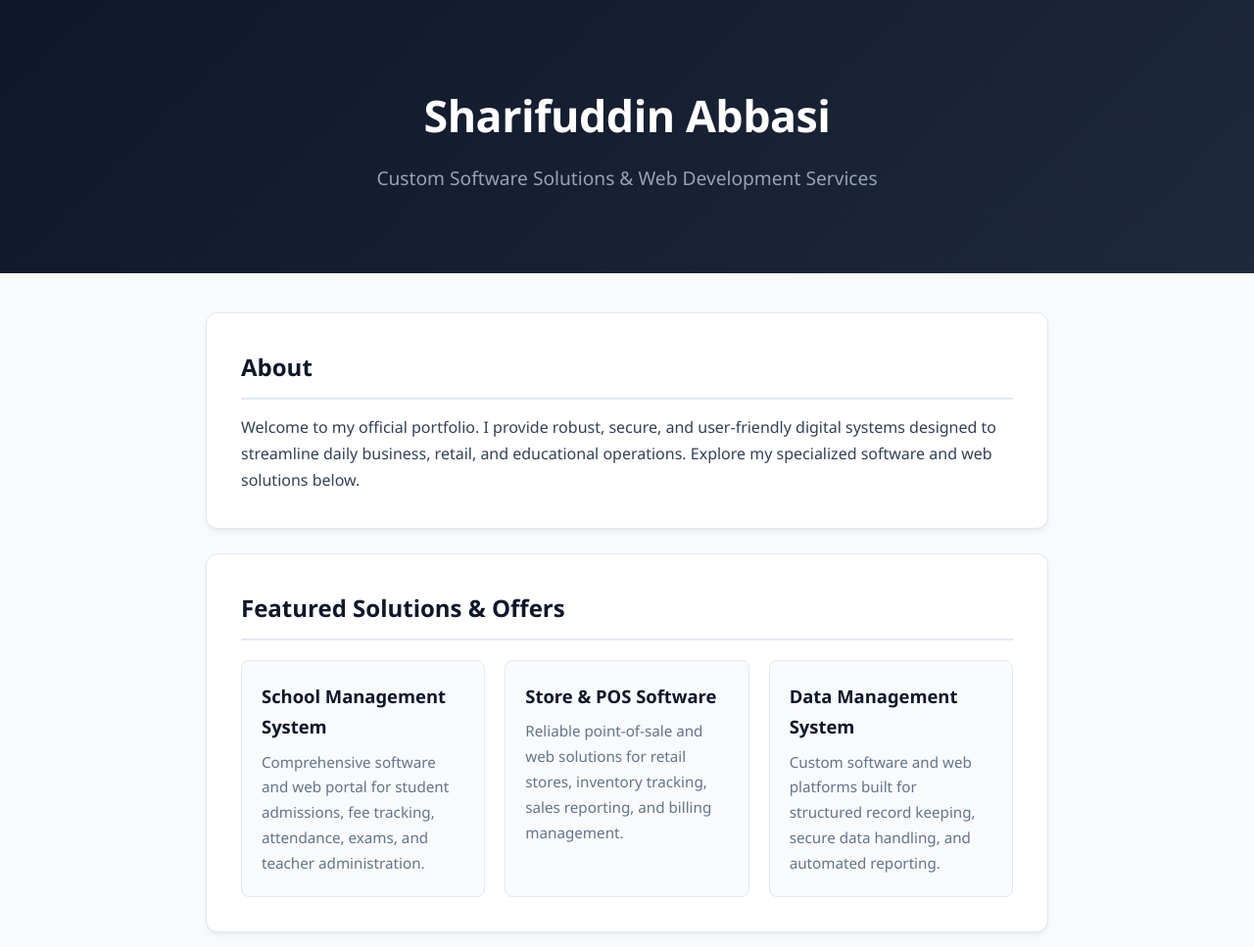
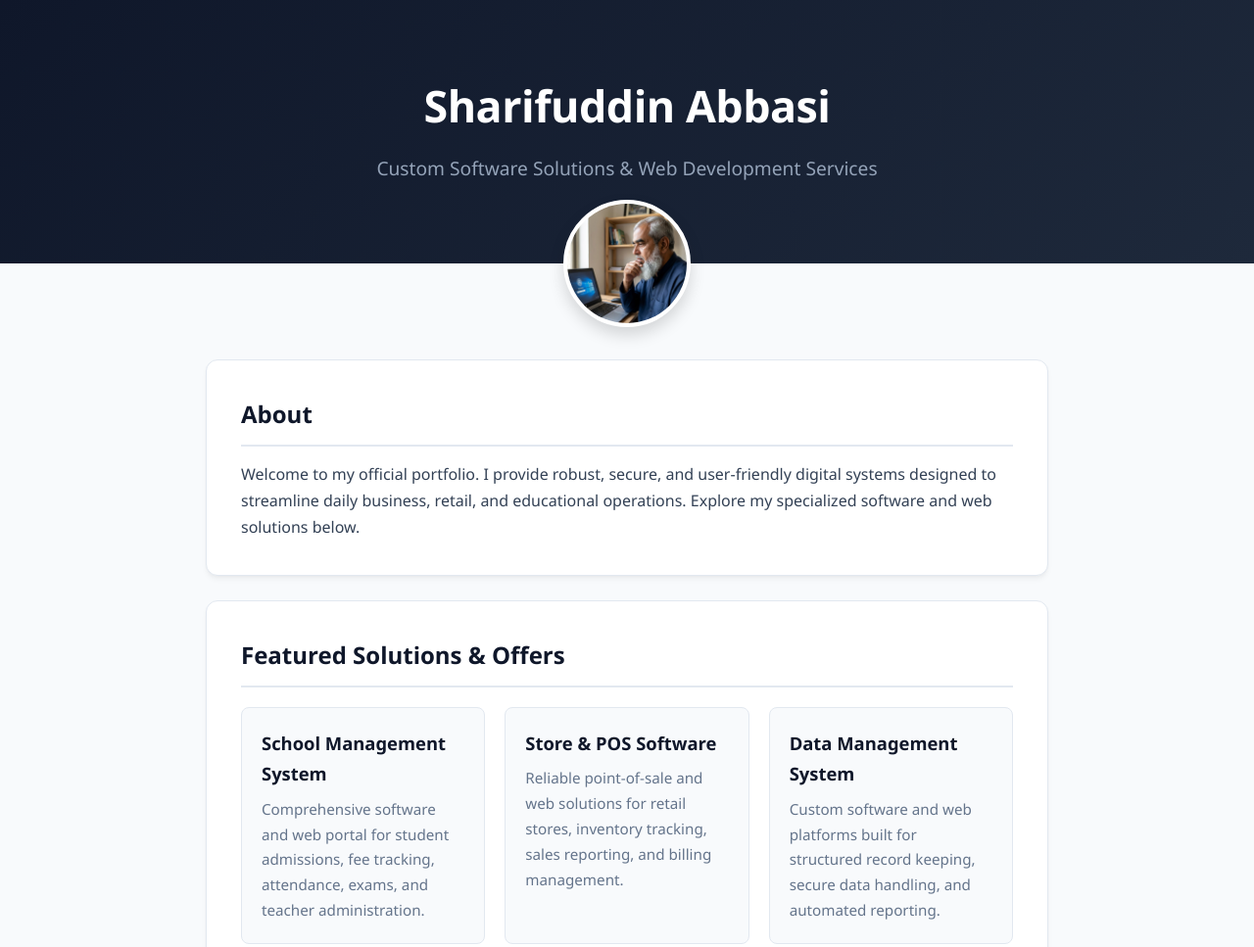
Before and after one commit to sharifuddinabbasi/sharif, a plain HTML site: page index.html in a window 1280 px wide. Shown: the top 967 px of the page at 98% size. Drawn offline with Linux system fonts and the light colour scheme.

Commit message:
Add files via upload

```diff
--- a/index.html
+++ b/index.html
@@ -19,7 +19,7 @@
         header {
             background: linear-gradient(135deg, #0f172a, #1e293b);
             color: #ffffff;
-            padding: 80px 20px;
+            padding: 70px 20px 80px;
             text-align: center;
         }
         header h1 {
@@ -36,8 +36,22 @@
         }
         .container {
             max-width: 900px;
-            margin: 40px auto;
+            margin: 0 auto 40px;
             padding: 0 20px;
+        }
+        .profile-pic-container {
+            text-align: center;
+            margin-top: -65px;
+            margin-bottom: 25px;
+        }
+        .profile-pic {
+            width: 130px;
+            height: 130px;
+            border-radius: 50%;
+            object-fit: cover;
+            border: 4px solid #ffffff;
+            box-shadow: 0 8px 16px rgba(0, 0, 0, 0.15);
+            background-color: #ffffff;
         }
         .card {
             background: #ffffff;
@@ -123,6 +137,11 @@
     </header>
 
     <div class="container">
+        <!-- Profile Picture Section -->
+        <div class="profile-pic-container">
+            <img src="profile.jpg" alt="Sharifuddin Abbasi" class="profile-pic">
+        </div>
+
         <!-- About Section -->
         <div class="card">
             <h2>About</h2>
```
Also changed, not shown: profile.jpg (added).
